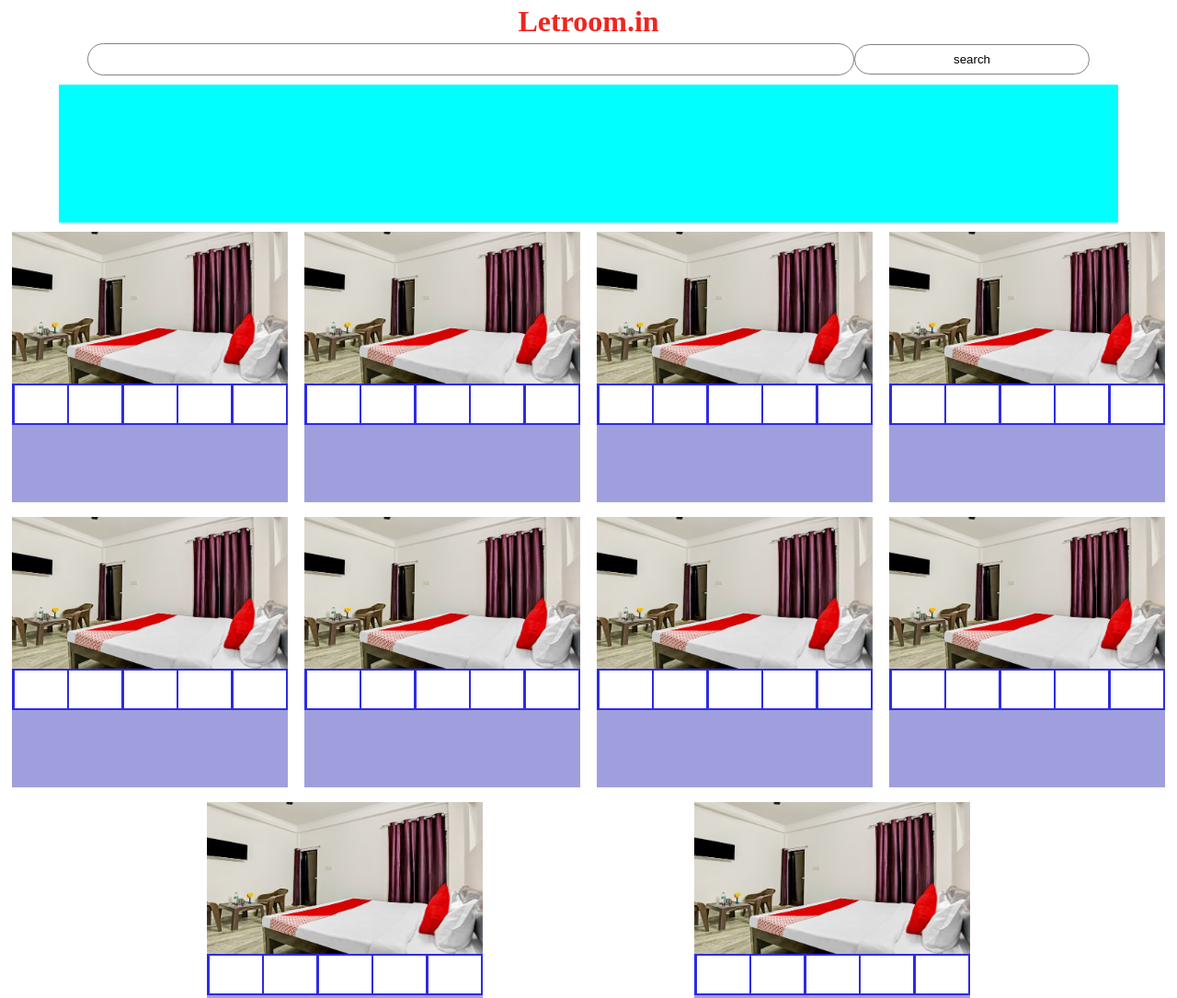
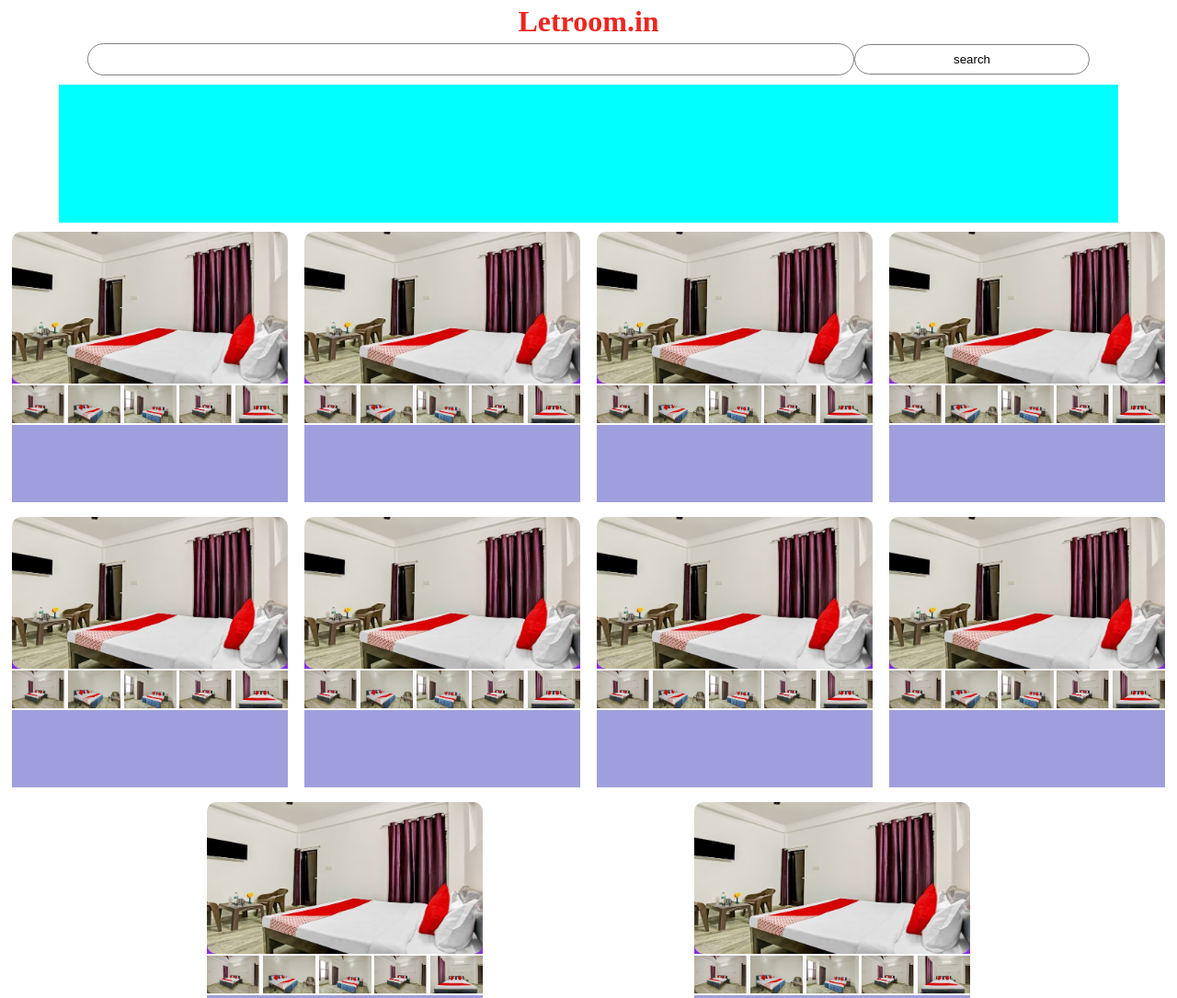
Before and after one commit to gitkrishnaa/letme_0.1, a plain HTML site: page index.html in a window 1280 px wide. Shown: the top 1085 px of the page at 92% size. Drawn offline with Linux system fonts and the light colour scheme.

Commit message:
2 files modified

```diff
--- a/script.js
+++ b/script.js
@@ -19,6 +19,20 @@ div1.appendChild(div2);
 
 let div3=document.createElement("div");
 div1.appendChild(div3);
+
+
+
+
+
+const images_link=[
+  "17133d04c09fd8f8.avif",
+  "2cdd45aa5ada2b9c.avif",
+  "a19209cb56097338.avif",
+  "bd6929145770dc5c.avif",
+  "d2736ebfd1992703.avif",
+  "eb6363de5bcdfbf4.avif",
+
+ ];
 let img1=document.createElement("IMG");
 div2.appendChild(img1);
 img1.setAttribute("src","https://raw.githubusercontent.com/gitkrishnaa/letme_0.1/main/hotel_img/17133d04c09fd8f8.avif")
@@ -27,9 +41,19 @@ img1.setAttribute("height", "100%");
 img1.setAttribute("alt", "The Pulpit Rock");
 
 for(let j=1;j<6;j++){
-let div3_1=document.createElement("div");
-div3.appendChild(div3_1);
+let div3_img=document.createElement("IMG");
+div3.appendChild(div3_img);
+div3_img.setAttribute("src",`https://raw.githubusercontent.com/gitkrishnaa/letme_0.1/main/hotel_img/${images_link[j]}`)
+
+div3_img.addEventListener("click",()=>{
+
+img1.setAttribute("src",div3_img.src)
+
+})
 }
+
+
+// title
 let div4=document.createElement("div");
 div1.appendChild(div4);
 
@@ -52,5 +76,5 @@ if(window.location==="https://letroom.in/data.json"){
 else{
 
   console.log(window.location.href)
-  console.log("not work2")
+  console.log("not work3")
 }
--- a/styles.css
+++ b/styles.css
@@ -78,16 +78,25 @@ background-color:white;
 #main>div>:nth-child(2){
   width: 100%;
   height: 15%;
-  background-color: rgb(46, 43, 226);
+  background-color: rgb(250, 250, 252);
   display: flex;
-  justify-content: space-evenly;
+  justify-content: space-between;
   align-items: center;
 }
-#main>div>:nth-child(2)>div{
+#main>div>:nth-child(1)>img{
+
+  border-radius: 10px;
+
+}
+#main>div>:nth-child(2)>img{
   width: 19%;
   height: 90%;
   background-color: white;
 }
+/* #main>div>:nth-child(2)>img{
+
+  background-color: white;
+} */
 #main>div>:nth-child(3){
   width: 100%;
   height: 28%;
```
